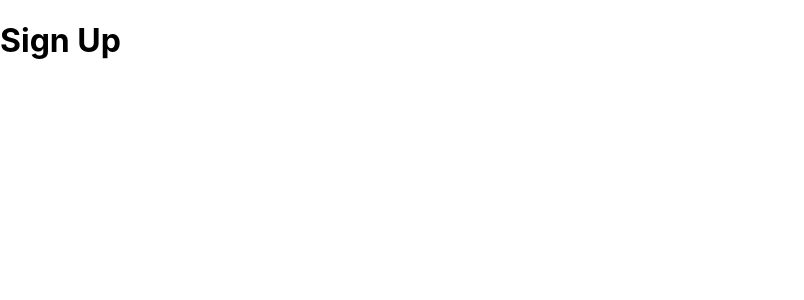
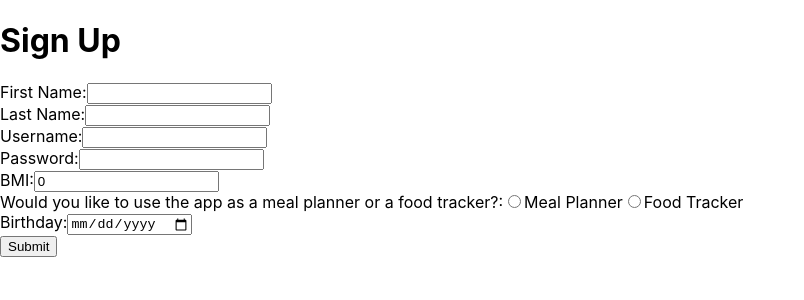
Before and after one commit to Engyyyy/hack-and-snack, a React (Create React App) app in the folder frontend/: page /signup in a window 1280 px wide. Shown: the top 300 px of the page, without its empty margins (0-804 px from the left). Built offline with nearby package versions, Linux system fonts and the light colour scheme.

Commit message:
basic sign up component

```diff
--- a/frontend/src/components/SignUp.jsx
+++ b/frontend/src/components/SignUp.jsx
@@ -1,12 +1,85 @@
 import React, { Component } from 'react';
 
 class SignUp extends Component {
+
+    state = {
+        firstname: '',
+        lastname: '',
+        username: '',
+        password: '',
+        bmi: 0,
+        pref: 0,
+        birthday: ''
+
+    }
+
+    handleSubmit = (event) => {
+        console.log(this.state);
+        event.preventDefault();
+    }
 
     render() {
         return (
             <div>
                 <h1>Sign Up</h1>
-
+                <form onSubmit={this.handleSubmit}>
+                    <div>
+                        <label>First Name:</label>
+                        <input required
+                        type="text"
+                        value={this.state.firstname}
+                        onChange={(event) => this.setState({firstname: event.target.value})} />
+                    </div>
+                    <div>
+                        <label>Last Name:</label>
+                        <input  required
+                        type="text"
+                        value={this.state.lastname}
+                        onChange={(event) => this.setState({lastname: event.target.value})} />
+                    </div>
+                    <div>
+                        <label>Username:</label>
+                        <input required
+                        type="text"
+                        value={this.state.username}
+                        onChange={(event) => this.setState({username: event.target.value})} />
+                    </div>
+                    <div>
+                        <label>Password:</label>
+                        <input required
+                        type="password"
+                        value={this.state.password}
+                        onChange={(event) => this.setState({password: event.target.value})} />
+                    </div>
+                    <div>
+                        <label>BMI:</label>
+                        <input required
+                        type="number"
+                        value={this.state.bmi}
+                        onChange={(event) => this.setState({bmi: event.target.value})} />
+                    </div>
+                    <div>
+                        <label>Would you like to use the app as a meal planner or a food tracker?:</label>
+                        <input required
+                        type="radio"
+                        name="preference"
+                        onChange={() => this.setState({pref: 1})}/>
+                        <label>Meal Planner</label>
+                        <input
+                        type="radio"
+                        name="preference"
+                        onChange={() => this.setState({pref: 2})}/>
+                        <label>Food Tracker</label>
+                    </div>
+                    <div>
+                        <label>Birthday:</label>
+                        <input
+                        type="date"
+                        value={this.state.birthday}
+                        onChange={(event) => this.setState({birthday: event.target.value})} />
+                    </div>
+                    <input type="submit"/>
+                </form>
             </div>
         );
     }
```
